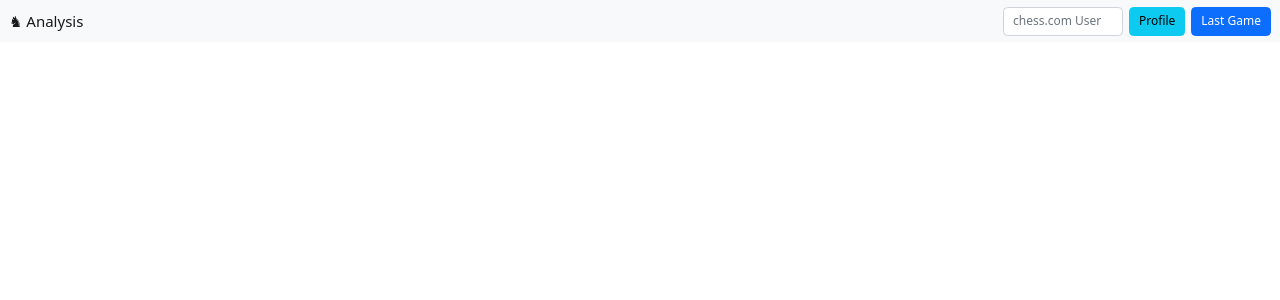
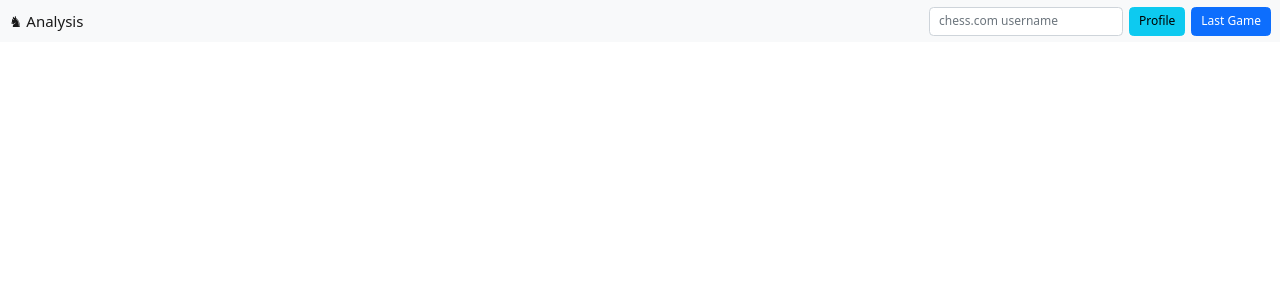
Before and after one commit to SirNytram/chess-blunder-analysis, a Flask app: page / in a window 1280 px wide. Shown: the top 300 px of the page. Run offline with Flask 2, Linux system fonts and the light colour scheme; some libraries are stand-ins or nearby versions.

Commit message:
better caption for username larger username input when in index screen

```diff
--- a/templates/analyse.html
+++ b/templates/analyse.html
@@ -23,7 +23,7 @@
         <div class="container-fluid">
           <a class="navbar-brand" href="/">♞ Analysis</a>
           <form action="/" class="d-flex" method="POST">
-            <input name="username" class="form-control me-2" style="width:120px"type="search" placeholder="chess.com User Name" aria-label="Search" value="{{user}}">
+            <input name="username" class="form-control me-2" style="width:120px"type="search" placeholder="chess.com username" aria-label="Search" value="{{user}}">
             <button type="submit"  name="action" value='games' class="btn btn-info text-nowrap me-2">Profile</button>
 
             <div class="btn-group">
--- a/templates/games.html
+++ b/templates/games.html
@@ -23,7 +23,7 @@
         <div class="container-fluid">
           <a class="navbar-brand" href="/">♞ Analysis</a>
           <form action="/" class="d-flex" method="POST">
-            <input name="username" class="form-control me-2" style="width:120px"type="search" placeholder="chess.com User Name" aria-label="Search" value="{{user}}">
+            <input name="username" class="form-control me-2" style="width:120px"type="search" placeholder="chess.com usename" aria-label="Search" value="{{user}}">
             <button type="submit"  name="action" value='games' class="btn btn-info text-nowrap me-2">Profile</button>
             <div class="btn-group">
               <button type="submit"  name="action" value='last_game' class="btn btn-primary text-nowrap">Last Game</button>
--- a/templates/index.html
+++ b/templates/index.html
@@ -23,7 +23,7 @@
         <div class="container-fluid">
           <a class="navbar-brand" href="/">♞ Analysis</a>
           <form action="/" class="d-flex" method="POST">
-            <input name="username" class="form-control me-2" style="width:120px"type="search" placeholder="chess.com User Name" aria-label="Search" value="{{user}}">
+            <input name="username" class="form-control me-2" type="search" placeholder="chess.com username" aria-label="Search" value="{{user}}">
             <button type="submit"  name="action" value='games' class="btn btn-info text-nowrap me-2">Profile</button>
             <div class="btn-group">
               <button type="submit"  name="action" value='last_game' class="btn btn-primary text-nowrap">Last Game</button>
@@ -40,7 +40,7 @@
           </form>
     </div>
 </nav>
-<div class="container-sm" style="padding-top: 20px">
+<div class="container-sm" style="padding-top: 50px">
   <pre><code>
     {{message}}
   </code></pre>
```
